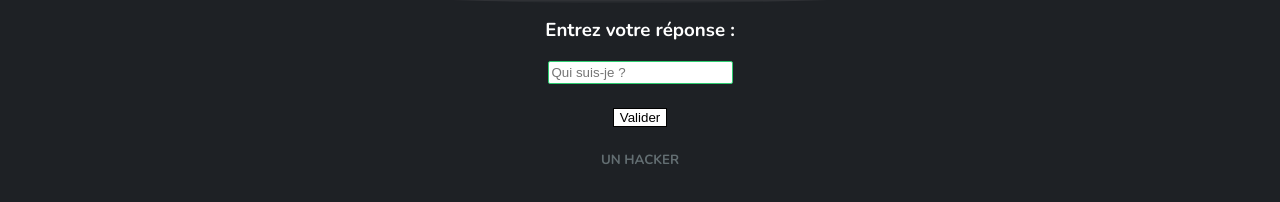
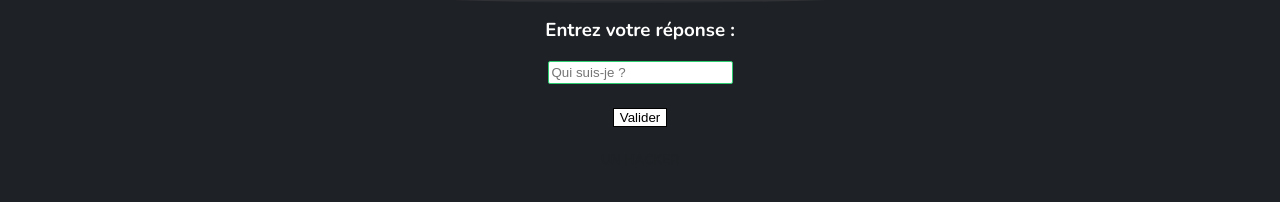
Before and after one commit to unkobweb/challenge48h, a website: page views/egnime1.html in a window 1280 px wide. Shown: the part 452-654 px from the top of the page. Drawn offline with nearby package versions, Linux system fonts and the light colour scheme.

Commit message:
MAJ egnime 1

```diff
--- a/assets/css/egnime1.css
+++ b/assets/css/egnime1.css
@@ -79,7 +79,7 @@ body, html {  /* On selectionne la parti que l'on veut modifier. */
 
 .contain_h5 {
     text-align: center;
-    color: #636e72;
+    color: #1e2125;
 }
 
 .result {
```
